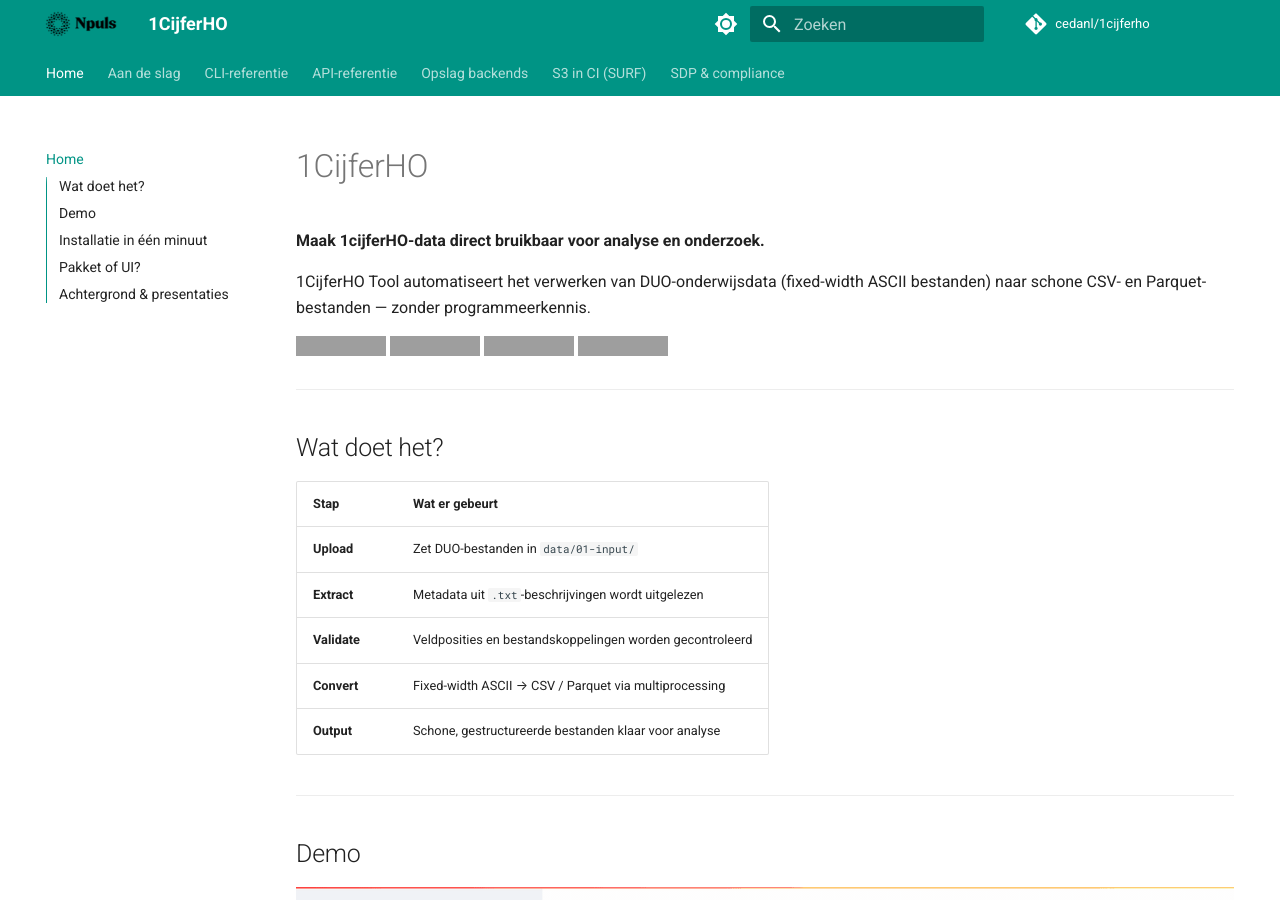
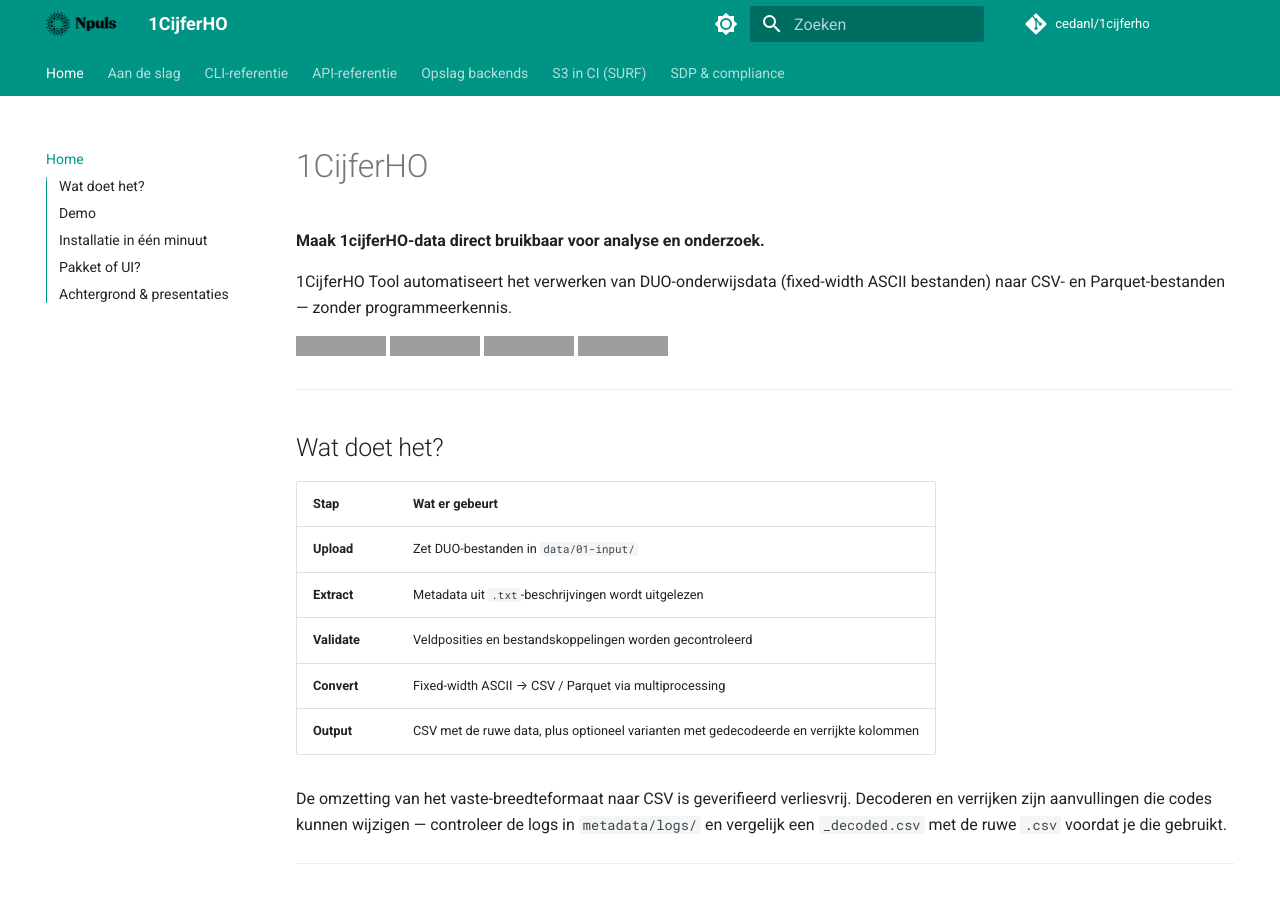
Before and after one commit to cedanl/1cijferho, an MkDocs documentation site: the page built from docs/index.md, in a window 1280 px wide and 900 px high. Built offline with MkDocs 1.6.1 and Material for MkDocs 9.7.7, drawn with Linux system fonts in a browser that asks for light colours; comment, search, counter and statistics services are not loaded; grey boxes are pictures that could not be loaded.

Commit message:
docs: scherp de claims over betrouwbaarheid en output aan (#218)
Co-authored-by: Tomer Iwan <t.iwan@mail.com>

```diff
--- a/docs/index.md
+++ b/docs/index.md
@@ -2,7 +2,7 @@
 
 **Maak 1cijferHO-data direct bruikbaar voor analyse en onderzoek.**
 
-1CijferHO Tool automatiseert het verwerken van DUO-onderwijsdata (fixed-width ASCII bestanden) naar schone CSV- en Parquet-bestanden — zonder programmeerkennis.
+1CijferHO Tool automatiseert het verwerken van DUO-onderwijsdata (fixed-width ASCII bestanden) naar CSV- en Parquet-bestanden — zonder programmeerkennis.
 
 [![Windows](https://custom-icon-badges.demolab.com/badge/Windows-0078D6?logo=windows11&logoColor=white)](#)
 [![macOS](https://img.shields.io/badge/macOS-000000?logo=apple&logoColor=F0F0F0)](#)
@@ -19,7 +19,9 @@
 | **Extract** | Metadata uit `.txt`-beschrijvingen wordt uitgelezen |
 | **Validate** | Veldposities en bestandskoppelingen worden gecontroleerd |
 | **Convert** | Fixed-width ASCII → CSV / Parquet via multiprocessing |
-| **Output** | Schone, gestructureerde bestanden klaar voor analyse |
+| **Output** | CSV met de ruwe data, plus optioneel varianten met gedecodeerde en verrijkte kolommen |
+
+De omzetting van het vaste-breedteformaat naar CSV is geverifieerd verliesvrij. Decoderen en verrijken zijn aanvullingen die codes kunnen wijzigen — controleer de logs in `metadata/logs/` en vergelijk een `_decoded.csv` met de ruwe `.csv` voordat je die gebruikt.
 
 ---
 
```
Also changed, not shown: README.md (+3 -3 lines).
